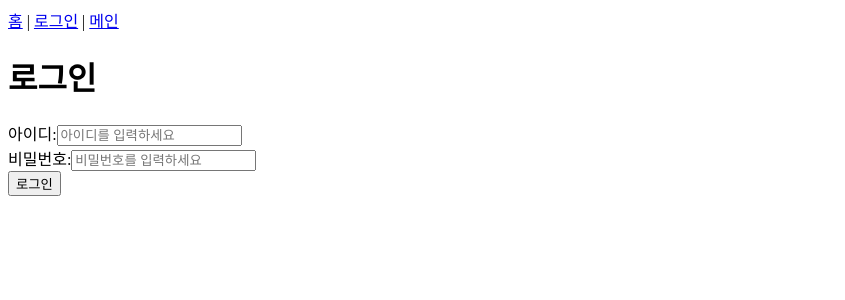
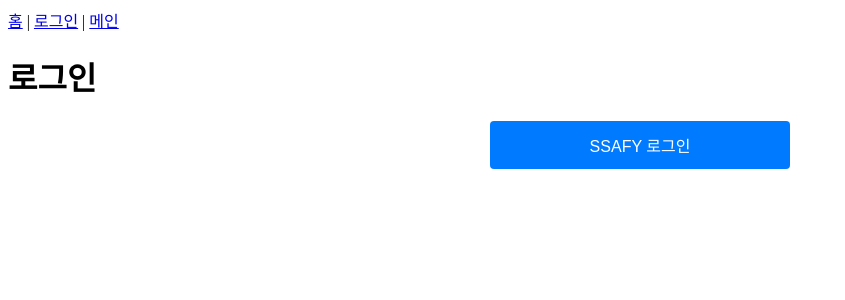
Before and after one commit to sehee-xx/MoneyToad, a React (Vite) app in the folder fe/: page /login in a window 1280 px wide. Shown: the top 300 px of the page, without its empty margins (0-845 px from the left). Built offline with nearby package versions, Linux system fonts and the light colour scheme.

Commit message:
feat: SSAFY 로그인 버튼 추가

```diff
--- a/fe/src/pages/LoginPage.tsx
+++ b/fe/src/pages/LoginPage.tsx
@@ -1,18 +1,35 @@
 function LoginPage() {
+  const handleSsafyLogin = () => {
+    // TODO: SSAFY OAuth URL로 리다이렉트
+    // window.location.href = 'SSAFY_OAUTH_URL';
+    console.log('SSAFY 로그인 버튼 클릭됨');
+  };
+
   return (
     <div>
       <h1>로그인</h1>
-      <form>
-        <div>
-          <label>아이디:</label>
-          <input type="text" placeholder="아이디를 입력하세요" />
-        </div>
-        <div>
-          <label>비밀번호:</label>
-          <input type="password" placeholder="비밀번호를 입력하세요" />
-        </div>
-        <button type="submit">로그인</button>
-      </form>
+
+      {/* SSAFY OAuth 로그인 */}
+      <div style={{ marginBottom: '20px', textAlign: 'center' }}>
+        <button
+          type="button"
+          onClick={handleSsafyLogin}
+          style={{
+            backgroundColor: '#007bff',
+            color: 'white',
+            border: 'none',
+            padding: '12px 24px',
+            borderRadius: '4px',
+            fontSize: '16px',
+            cursor: 'pointer',
+            width: '100%',
+            maxWidth: '300px'
+          }}
+        >
+          SSAFY 로그인
+        </button>
+      </div>
+
     </div>
   )
 }
```
